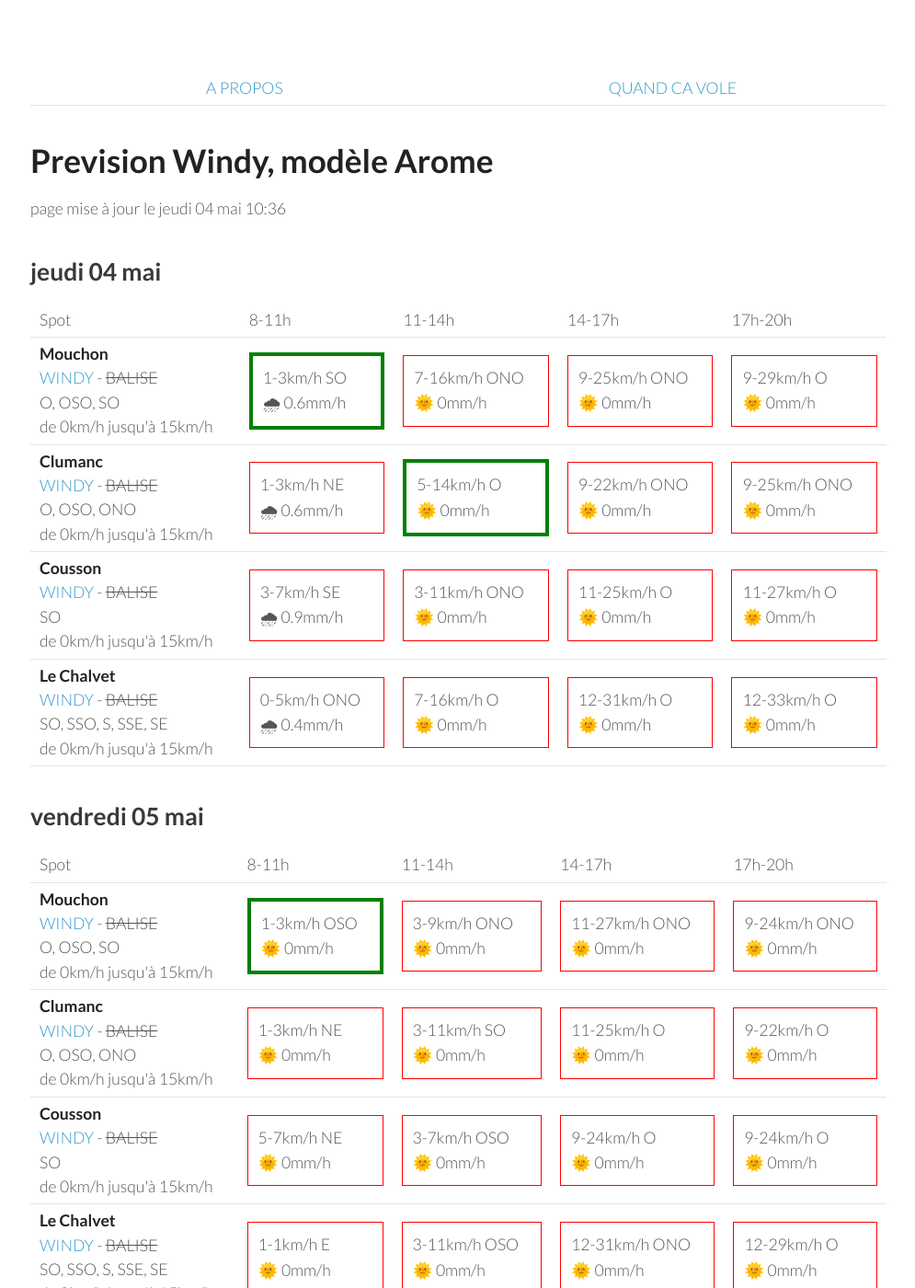
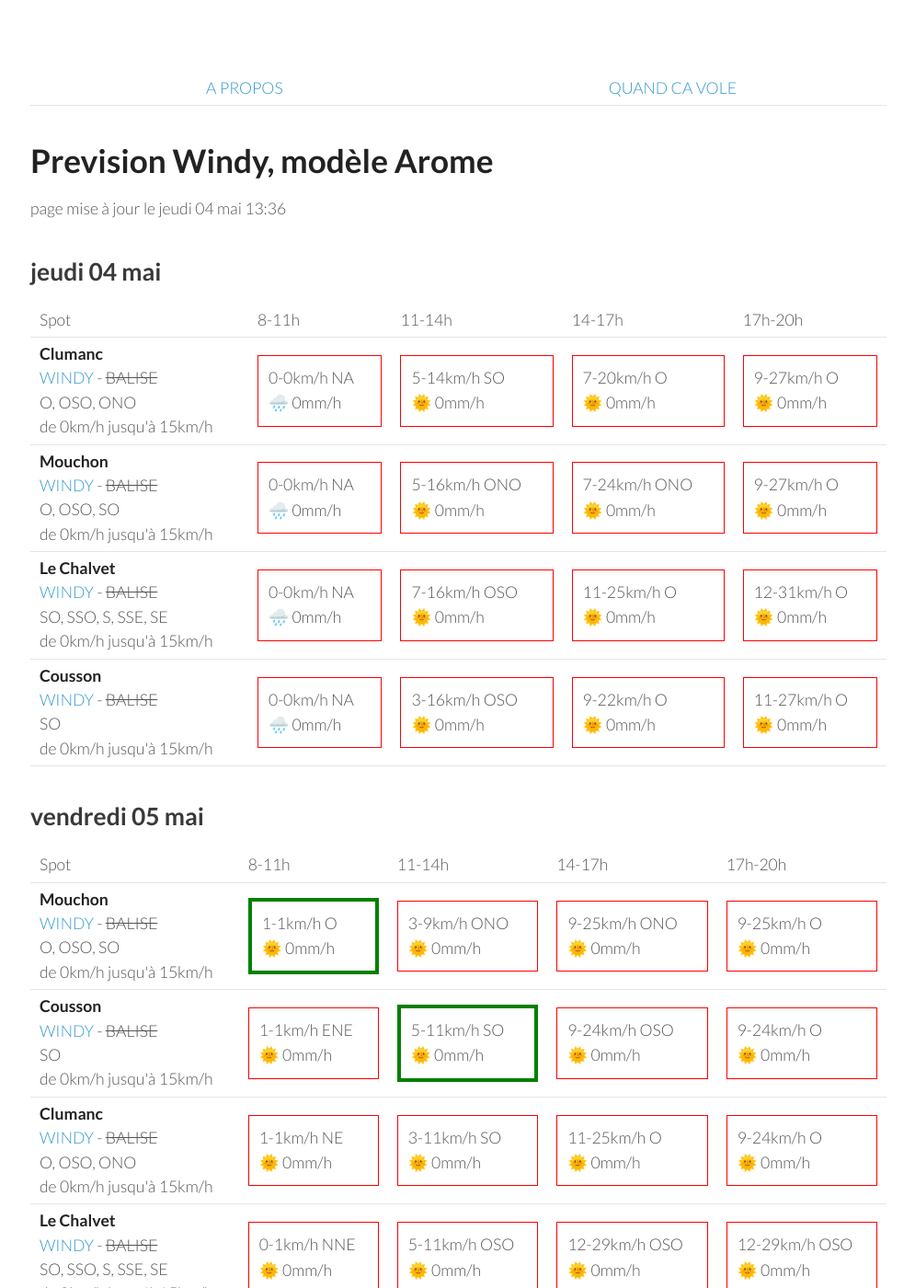
Before and after one commit to parapente-dans-le-nord/parapente-dans-le-nord.github.io, a Jekyll site: the page built from saint_andre.markdown, in a window 1280 px wide and 1400 px high. Shown: the whole window at 92% size, without its empty margins (25-1020 px from the left). Built offline with Jekyll 4.4.1, drawn with Linux system fonts in a browser that asks for light colours.

Commit message:
update index.markdown

```diff
--- a/saint_andre.markdown
+++ b/saint_andre.markdown
@@ -7,7 +7,7 @@ title:  "Tous les spots"
 {: .links}
 
 # Prevision Windy, modèle Arome
-page mise à jour le jeudi 04 mai 10:36
+page mise à jour le jeudi 04 mai 13:36
 
 ## jeudi 04 mai
 
@@ -22,43 +22,39 @@ page mise à jour le jeudi 04 mai 10:36
       <td>17h-20h</td>
     </tr>
 <tr>
-        <td><strong>Mouchon</strong><br><a href="https://windy.com/43.992/6.424?43.878,6.425,10,m:eSuaglR">WINDY</a> - <span class="no-balise"> BALISE </span><br> <span class="vent-favorable">O, OSO, SO</span><br><span class="force-vent">de 0km/h jusqu'à 15km/h</span> </td>
+        <td><strong>Clumanc</strong><br><a href="https://windy.com/44.027/6.402?43.914,6.403,10,m:eSxaglP">WINDY</a> - <span class="no-balise"> BALISE </span><br> <span class="vent-favorable">O, OSO, ONO</span><br><span class="force-vent">de 0km/h jusqu'à 15km/h</span> </td>
 
-            <td><div class="flyable"><p>1-3km/h SO</p><p>🌧 0.6mm/h</p></div></td>
-            <td><div class="not-flyable"><p>7-16km/h ONO</p><p>🌞 0mm/h</p></div></td>
-            <td><div class="not-flyable"><p>9-25km/h ONO</p><p>🌞 0mm/h</p></div></td>
-            <td><div class="not-flyable"><p>9-29km/h O</p><p>🌞 0mm/h</p></div></td>
-
+            <td><div class="not-flyable"><p>0-0km/h NA</p><p>🌧️ 0mm/h</p></div></td>
+            <td><div class="not-flyable"><p>5-14km/h SO</p><p>🌞 0mm/h</p></div></td>
+            <td><div class="not-flyable"><p>7-20km/h O</p><p>🌞 0mm/h</p></div></td>
+            <td><div class="not-flyable"><p>9-27km/h O</p><p>🌞 0mm/h</p></div></td>
 
     </tr>
 <tr>
-        <td><strong>Clumanc</strong><br><a href="https://windy.com/44.027/6.402?43.914,6.403,10,m:eSxaglP">WINDY</a> - <span class="no-balise"> BALISE </span><br> <span class="vent-favorable">O, OSO, ONO</span><br><span class="force-vent">de 0km/h jusqu'à 15km/h</span> </td>
+        <td><strong>Mouchon</strong><br><a href="https://windy.com/43.992/6.424?43.878,6.425,10,m:eSuaglR">WINDY</a> - <span class="no-balise"> BALISE </span><br> <span class="vent-favorable">O, OSO, SO</span><br><span class="force-vent">de 0km/h jusqu'à 15km/h</span> </td>
 
-            <td><div class="not-flyable"><p>1-3km/h NE</p><p>🌧 0.6mm/h</p></div></td>
-            <td><div class="flyable"><p>5-14km/h O</p><p>🌞 0mm/h</p></div></td>
-            <td><div class="not-flyable"><p>9-22km/h ONO</p><p>🌞 0mm/h</p></div></td>
-            <td><div class="not-flyable"><p>9-25km/h ONO</p><p>🌞 0mm/h</p></div></td>
+            <td><div class="not-flyable"><p>0-0km/h NA</p><p>🌧️ 0mm/h</p></div></td>
+            <td><div class="not-flyable"><p>5-16km/h ONO</p><p>🌞 0mm/h</p></div></td>
+            <td><div class="not-flyable"><p>7-24km/h ONO</p><p>🌞 0mm/h</p></div></td>
+            <td><div class="not-flyable"><p>9-27km/h O</p><p>🌞 0mm/h</p></div></td>
 
+    </tr>
+<tr>
+        <td><strong>Le Chalvet</strong><br><a href="https://windy.com/43.979/6.480?43.866,6.480,10,m:eSsaglX">WINDY</a> - <span class="no-balise"> BALISE </span><br> <span class="vent-favorable">SO, SSO, S, SSE, SE</span><br><span class="force-vent">de 0km/h jusqu'à 15km/h</span> </td>
+
+            <td><div class="not-flyable"><p>0-0km/h NA</p><p>🌧️ 0mm/h</p></div></td>
+            <td><div class="not-flyable"><p>7-16km/h OSO</p><p>🌞 0mm/h</p></div></td>
+            <td><div class="not-flyable"><p>11-25km/h O</p><p>🌞 0mm/h</p></div></td>
+            <td><div class="not-flyable"><p>12-31km/h O</p><p>🌞 0mm/h</p></div></td>
 
     </tr>
 <tr>
         <td><strong>Cousson</strong><br><a href="https://windy.com/44.054/6.240?43.940,6.241,10,m:eSAaglz">WINDY</a> - <span class="no-balise"> BALISE </span><br> <span class="vent-favorable">SO</span><br><span class="force-vent">de 0km/h jusqu'à 15km/h</span> </td>
 
-            <td><div class="not-flyable"><p>3-7km/h SE</p><p>🌧 0.9mm/h</p></div></td>
-            <td><div class="not-flyable"><p>3-11km/h ONO</p><p>🌞 0mm/h</p></div></td>
-            <td><div class="not-flyable"><p>11-25km/h O</p><p>🌞 0mm/h</p></div></td>
+            <td><div class="not-flyable"><p>0-0km/h NA</p><p>🌧️ 0mm/h</p></div></td>
+            <td><div class="not-flyable"><p>3-16km/h OSO</p><p>🌞 0mm/h</p></div></td>
+            <td><div class="not-flyable"><p>9-22km/h O</p><p>🌞 0mm/h</p></div></td>
             <td><div class="not-flyable"><p>11-27km/h O</p><p>🌞 0mm/h</p></div></td>
-
-
-    </tr>
-<tr>
-        <td><strong>Le Chalvet</strong><br><a href="https://windy.com/43.979/6.480?43.866,6.480,10,m:eSsaglX">WINDY</a> - <span class="no-balise"> BALISE </span><br> <span class="vent-favorable">SO, SSO, S, SSE, SE</span><br><span class="force-vent">de 0km/h jusqu'à 15km/h</span> </td>
-
-            <td><div class="not-flyable"><p>0-5km/h ONO</p><p>🌧 0.4mm/h</p></div></td>
-            <td><div class="not-flyable"><p>7-16km/h O</p><p>🌞 0mm/h</p></div></td>
-            <td><div class="not-flyable"><p>12-31km/h O</p><p>🌞 0mm/h</p></div></td>
-            <td><div class="not-flyable"><p>12-33km/h O</p><p>🌞 0mm/h</p></div></td>
-
 
     </tr>
 
@@ -80,29 +76,29 @@ page mise à jour le jeudi 04 mai 10:36
 <tr>
         <td><strong>Mouchon</strong><br><a href="https://windy.com/43.992/6.424?43.878,6.425,10,m:eSuaglR">WINDY</a> - <span class="no-balise"> BALISE </span><br> <span class="vent-favorable">O, OSO, SO</span><br><span class="force-vent">de 0km/h jusqu'à 15km/h</span> </td>
 
-            <td><div class="flyable"><p>1-3km/h OSO</p><p>🌞 0mm/h</p></div></td>
+            <td><div class="flyable"><p>1-1km/h O</p><p>🌞 0mm/h</p></div></td>
             <td><div class="not-flyable"><p>3-9km/h ONO</p><p>🌞 0mm/h</p></div></td>
-            <td><div class="not-flyable"><p>11-27km/h ONO</p><p>🌞 0mm/h</p></div></td>
-            <td><div class="not-flyable"><p>9-24km/h ONO</p><p>🌞 0mm/h</p></div></td>
+            <td><div class="not-flyable"><p>9-25km/h ONO</p><p>🌞 0mm/h</p></div></td>
+            <td><div class="not-flyable"><p>9-25km/h O</p><p>🌞 0mm/h</p></div></td>
+
+
+    </tr>
+<tr>
+        <td><strong>Cousson</strong><br><a href="https://windy.com/44.054/6.240?43.940,6.241,10,m:eSAaglz">WINDY</a> - <span class="no-balise"> BALISE </span><br> <span class="vent-favorable">SO</span><br><span class="force-vent">de 0km/h jusqu'à 15km/h</span> </td>
+
+            <td><div class="not-flyable"><p>1-1km/h ENE</p><p>🌞 0mm/h</p></div></td>
+            <td><div class="flyable"><p>5-11km/h SO</p><p>🌞 0mm/h</p></div></td>
+            <td><div class="not-flyable"><p>9-24km/h OSO</p><p>🌞 0mm/h</p></div></td>
+            <td><div class="not-flyable"><p>9-24km/h O</p><p>🌞 0mm/h</p></div></td>
 
 
     </tr>
 <tr>
         <td><strong>Clumanc</strong><br><a href="https://windy.com/44.027/6.402?43.914,6.403,10,m:eSxaglP">WINDY</a> - <span class="no-balise"> BALISE </span><br> <span class="vent-favorable">O, OSO, ONO</span><br><span class="force-vent">de 0km/h jusqu'à 15km/h</span> </td>
 
-            <td><div class="not-flyable"><p>1-3km/h NE</p><p>🌞 0mm/h</p></div></td>
+            <td><div class="not-flyable"><p>1-1km/h NE</p><p>🌞 0mm/h</p></div></td>
             <td><div class="not-flyable"><p>3-11km/h SO</p><p>🌞 0mm/h</p></div></td>
             <td><div class="not-flyable"><p>11-25km/h O</p><p>🌞 0mm/h</p></div></td>
-            <td><div class="not-flyable"><p>9-22km/h O</p><p>🌞 0mm/h</p></div></td>
-
-
-    </tr>
-<tr>
-        <td><strong>Cousson</strong><br><a href="https://windy.com/44.054/6.240?43.940,6.241,10,m:eSAaglz">WINDY</a> - <span class="no-balise"> BALISE </span><br> <span class="vent-favorable">SO</span><br><span class="force-vent">de 0km/h jusqu'à 15km/h</span> </td>
-
-            <td><div class="not-flyable"><p>5-7km/h NE</p><p>🌞 0mm/h</p></div></td>
-            <td><div class="not-flyable"><p>3-7km/h OSO</p><p>🌞 0mm/h</p></div></td>
-            <td><div class="not-flyable"><p>9-24km/h O</p><p>🌞 0mm/h</p></div></td>
             <td><div class="not-flyable"><p>9-24km/h O</p><p>🌞 0mm/h</p></div></td>
 
 
@@ -110,10 +106,10 @@ page mise à jour le jeudi 04 mai 10:36
 <tr>
         <td><strong>Le Chalvet</strong><br><a href="https://windy.com/43.979/6.480?43.866,6.480,10,m:eSsaglX">WINDY</a> - <span class="no-balise"> BALISE </span><br> <span class="vent-favorable">SO, SSO, S, SSE, SE</span><br><span class="force-vent">de 0km/h jusqu'à 15km/h</span> </td>
 
-            <td><div class="not-flyable"><p>1-1km/h E</p><p>🌞 0mm/h</p></div></td>
-            <td><div class="not-flyable"><p>3-11km/h OSO</p><p>🌞 0mm/h</p></div></td>
-            <td><div class="not-flyable"><p>12-31km/h ONO</p><p>🌞 0mm/h</p></div></td>
-            <td><div class="not-flyable"><p>12-29km/h O</p><p>🌞 0mm/h</p></div></td>
+            <td><div class="not-flyable"><p>0-1km/h NNE</p><p>🌞 0mm/h</p></div></td>
+            <td><div class="not-flyable"><p>5-11km/h OSO</p><p>🌞 0mm/h</p></div></td>
+            <td><div class="not-flyable"><p>12-29km/h OSO</p><p>🌞 0mm/h</p></div></td>
+            <td><div class="not-flyable"><p>12-29km/h OSO</p><p>🌞 0mm/h</p></div></td>
 
 
     </tr>
```
